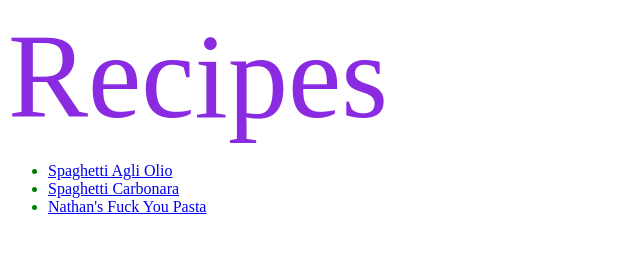
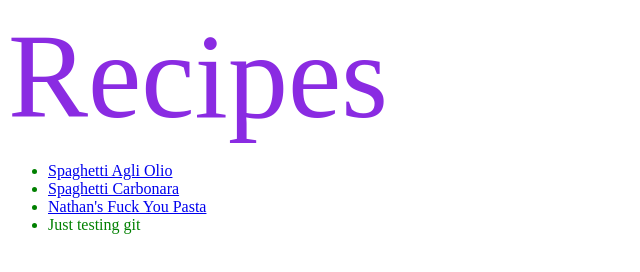
Before and after one commit to cheepsahoy/odin-recipes, a plain HTML site: page index.html in a window 1280 px wide. Shown: the whole page, without its empty margins (0-640 px from the left). Drawn offline with Linux system fonts and the light colour scheme.

Commit message:
testing git issues

```diff
--- a/index.html
+++ b/index.html
@@ -12,6 +12,7 @@
             <li><a href="./recipes/spaghetti-agli-olio.html">Spaghetti Agli Olio</a></li>
             <li><a href="./recipes/spaghetti-carbonara.html">Spaghetti Carbonara</a></li>
             <li><a href="./recipes/Nathans-Fuck-You-Pasta.html">Nathan's Fuck You Pasta</a></li>
+            <li>Just testing git</li>
             </ul>
     </div>
     </body>
```
